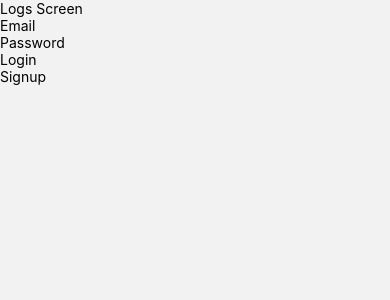
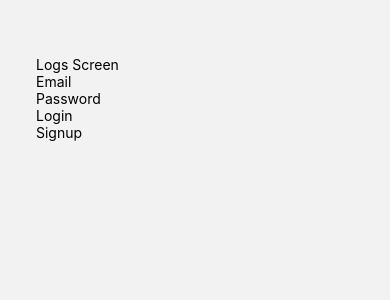
Before and after one commit to Hoshaiah/urJournal, a React Native app: screen /Logs in a window 390 px wide. Shown: the top 300 px of the page. Built offline with nearby package versions, Linux system fonts and the light colour scheme.

Commit message:
disabled anything related to firebase and fixed logscreen styling

```diff
--- a/screens/LogsScreen.js
+++ b/screens/LogsScreen.js
@@ -1,24 +1,24 @@
 import { TouchableOpacity, StyleSheet, Text, View, KeyboardAvoidingView, TextInput } from 'react-native';
-import { useState, useRef } from 'react'
-import { auth } from '../firebase';
+import { useState } from 'react'
+// import { auth } from '../firebase';
 
 function LogsScreen () {
     const [email, setEmail]= useState('')
     const [password, setPassword]= useState('')
 
     const handleSignUp = () => {
-        auth
-        .createUserWithEmailAndPassword(email, password)
-        .then(userCredentials => {
-            const user = userCredentials.user;
-            console.log(user.email)
-        }).catch(error => {
-            alert(error.message)
-            console.log(error)
-        })
+    //     // auth
+    //     .createUserWithEmailAndPassword(email, password)
+    //     .then(userCredentials => {
+    //         const user = userCredentials.user;
+    //         console.log(user.email)
+    //     }).catch(error => {
+    //         alert(error.message)
+    //         console.log(error)
+    //     })
     }
     return (
-        <KeyboardAvoidingView>
+        <KeyboardAvoidingView style={styles.container}>
             <Text>Logs Screen</Text>
 
             <View>
@@ -44,7 +44,9 @@ function LogsScreen () {
 
 const styles = StyleSheet.create({
     container: {
-
+        flex: 1,
+        padding: 36,
+        marginTop: 20,
     },
 
     button: {
```
